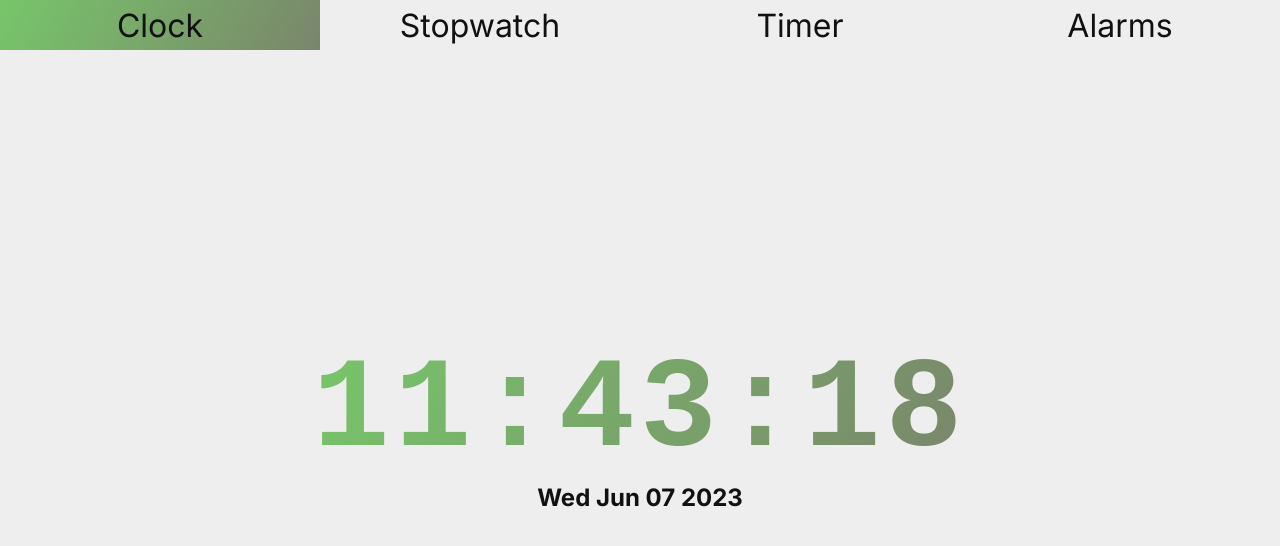
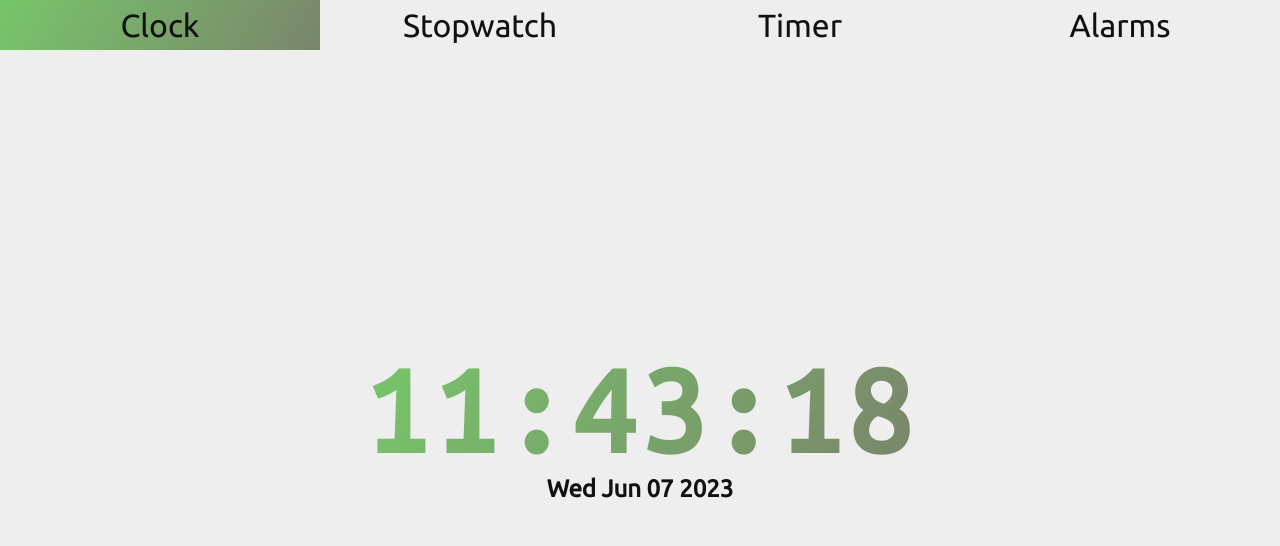
Before and after one commit to kaganAhmetOkan/clock-app, a Next.js app: page / in a window 1280 px wide. Shown: the top 546 px of the page. Built offline with nearby package versions, Linux system fonts and the light colour scheme.

Commit message:
Fixed auto self-hosted fonts

```diff
--- a/app/globals.css
+++ b/app/globals.css
@@ -10,8 +10,6 @@
 
   --body-padding: 1rem;
   --header-height: 50px;
-
-  --font-mono: "Ubuntu Mono", 'Courier New', Courier, monospace;
 }
 
 @media (prefers-color-scheme: dark) {
@@ -23,7 +21,7 @@
 }
 
 html {
-  font-family: "Ubuntu", Arial, Helvetica, sans-serif;
+  font-family: var(--font-ubuntu);
 }
 
 body {
@@ -57,7 +55,7 @@ h1 {
 }
 
 h1 {
-  font-family: var(--font-mono);
+  font-family: var(--font-ubuntu-mono);
 }
 
 button {
--- a/app/layout.jsx
+++ b/app/layout.jsx
@@ -1,5 +1,5 @@
 import './globals.css';
-import { Inter } from "next/font/google"
+import { Ubuntu, Ubuntu_Mono } from "next/font/google"
 import Header from '@/components/Header/Header';
 
 export const metadata = {
@@ -7,11 +7,23 @@ export const metadata = {
   description: 'Simple Clock App',
 };
 
-const inter = Inter({ subsets: ["latin"] });
+export const ubuntu = Ubuntu({
+  subsets: ["latin"],
+  variable: "--font-ubuntu",
+  weight: "400",
+  display: "swap"
+});
+
+export const ubuntuMono = Ubuntu_Mono({
+  subsets: ["latin"],
+  variable: "--font-ubuntu-mono",
+  weight: "400",
+  display: "swap"
+});
 
 export default function RootLayout({ children }) {
   return (
-    <html lang="en" className={inter.className}>
+    <html lang="en" className={`${ubuntu.variable} ${ubuntuMono.variable}`}>
       <body>
         <Header />
         {children}
--- a/components/Stopwatch/Stopwatch.module.css
+++ b/components/Stopwatch/Stopwatch.module.css
@@ -35,7 +35,7 @@
   border: 1px solid var(--btn-secondary);
   border-radius: 2px;
   transition: 200ms;
-  font-family: var(--font-mono);
+  font-family: var(--font-ubuntu-mono);
 }
 
 .laps[data-active="false"] {
```
Also changed, not shown: 1 other file (tests, documents, lock files or other folders).
